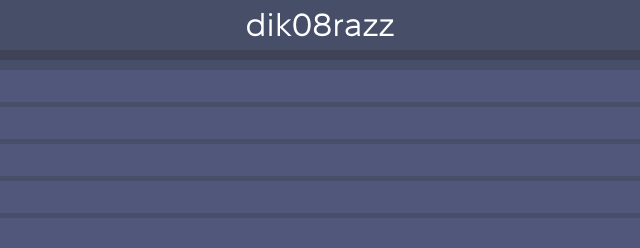
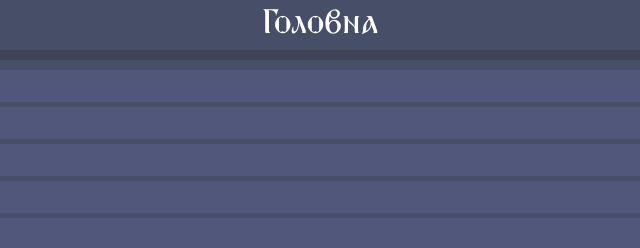
Before and after one commit to dik08razz/dik08razz.github.io, a plain HTML site: page index.html in a window 1280 px wide. Shown: the top 248 px of the page, 320-960 px from the left. Drawn offline with Linux system fonts and the light colour scheme.

Commit message:
add font "rutenia"

```diff
--- a/index.html
+++ b/index.html
@@ -12,7 +12,7 @@
 </head>
 <body>
     <div class="header">
-        <p>dik08razz</p>
+        <p>Головна</p>
     </div>
     <div class="container">
         <div class="subContainer">
--- a/res/css/main.css
+++ b/res/css/main.css
@@ -15,6 +15,14 @@
     text-rendering: optimizeLegibility;
 }
 
+@font-face {
+    font-family: 'Rutenia';
+    src: url('/res/fonts/Rutenia/Rutenia.otf') format('opentype'); /* Safari, Android, iOS */
+    font-style: normal;
+    font-weight: normal;
+    text-rendering: optimizeLegibility;
+}
+
 * {
     margin: 0;
     padding: 0;
@@ -26,7 +34,7 @@
 .header {
     background-color: #474E68;
     width: 600px;
-    height: 40px;
+    height: 50px;
     margin-left: auto;
     margin-right: auto;
     border-radius: 0 0 10px 10px;
@@ -37,7 +45,9 @@
 
 .header p {
     margin: 0;
+    font-family: 'Rutenia';
     background-color: #474E68;
+    font-size: 32px;
 }
 
 .container {
```
Also changed, not shown: res/fonts/Rutenia/Rutenia.otf (added).
